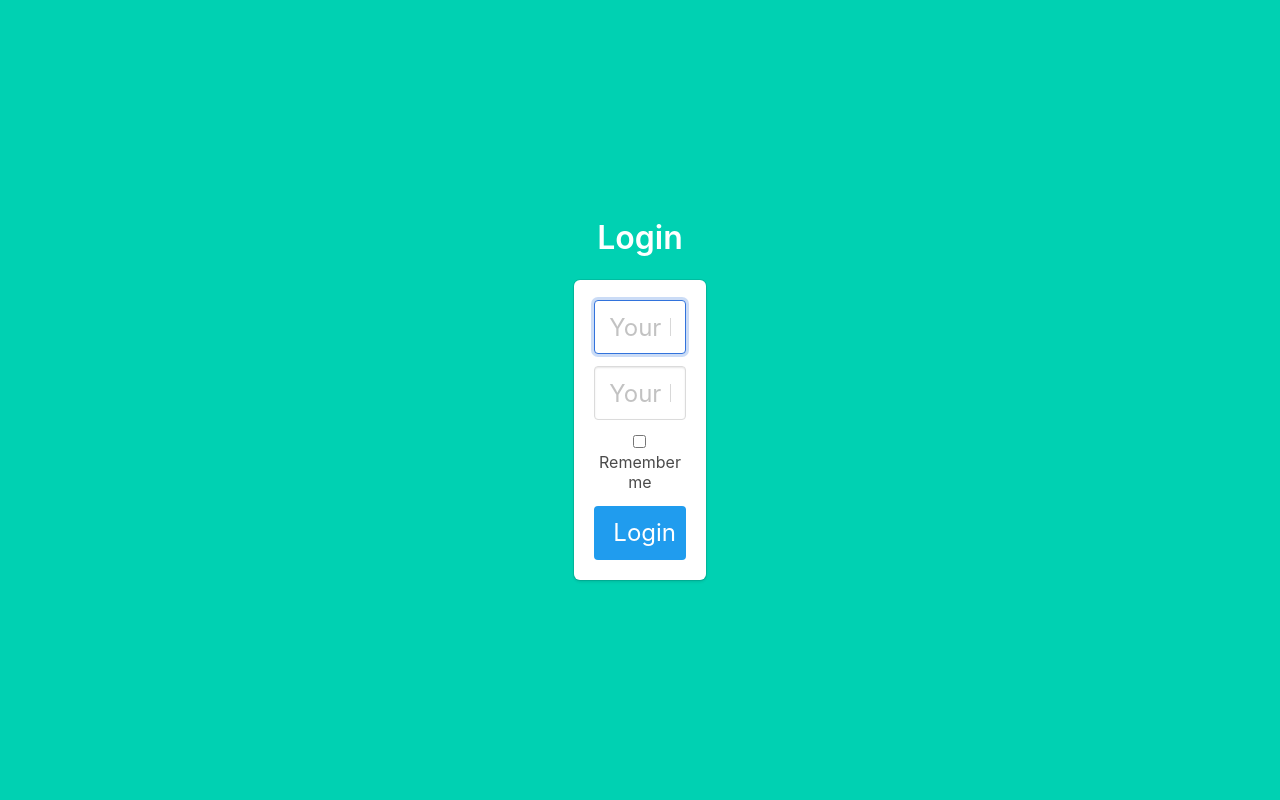
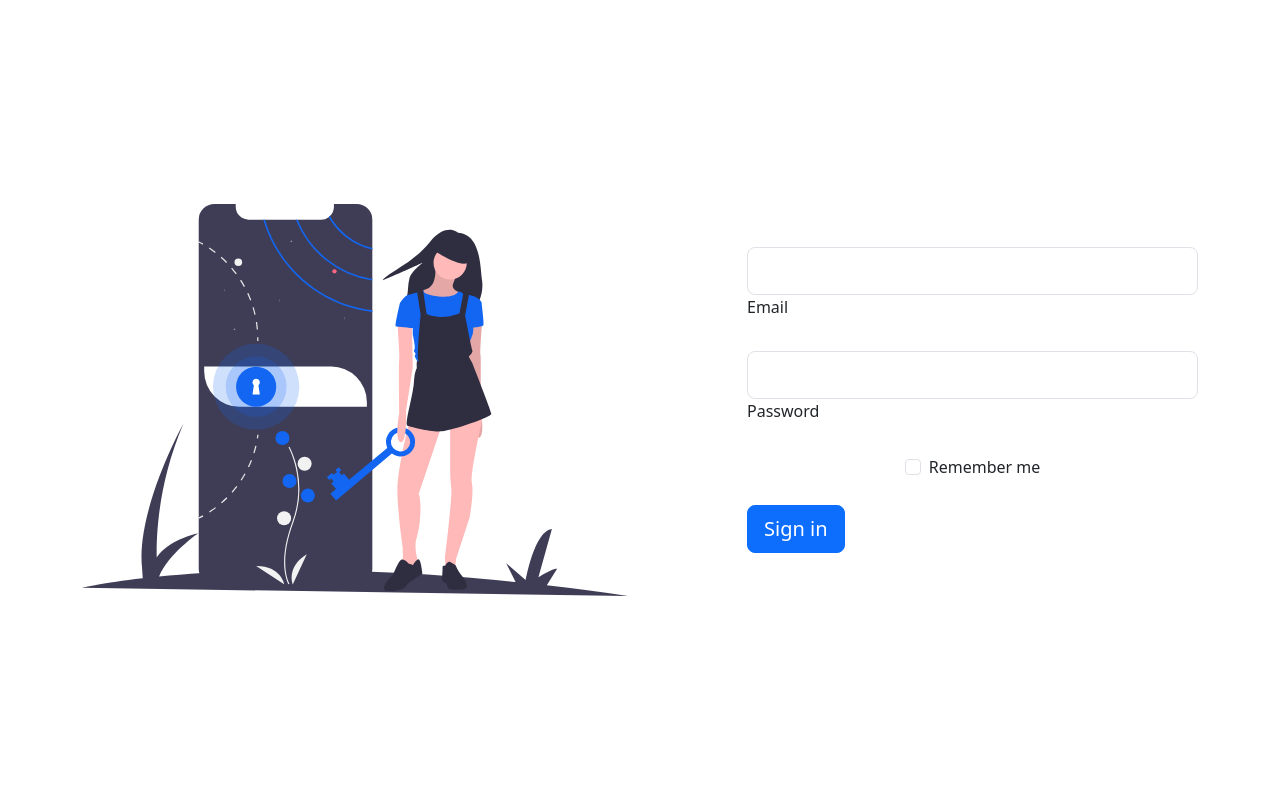
Before and after one commit to AliensWithdrawPeople/DataWizard, a Flask app: page /login in a window 1280 px wide. Run offline with Flask 3, Linux system fonts and the light colour scheme.

Commit message:
New login and base views.

```diff
--- a/templates/login.html
+++ b/templates/login.html
@@ -4,58 +4,47 @@
 <head>
     <meta charset="utf-8">
     <meta http-equiv="X-UA-Compatible" content="IE=edge">
-    <link rel="stylesheet" href="https://cdnjs.cloudflare.com/ajax/libs/bulma/0.7.2/css/bulma.min.css" />
-
-    <!-- <link href="https://cdn.jsdelivr.net/npm/bootstrap@5.0.2/dist/css/bootstrap.min.css" rel="stylesheet"> -->
+    <link href="https://cdn.jsdelivr.net/npm/bootstrap@5.3.1/dist/css/bootstrap.min.css" rel="stylesheet" integrity="sha384-4bw+/aepP/YC94hEpVNVgiZdgIC5+VKNBQNGCHeKRQN+PtmoHDEXuppvnDJzQIu9" crossorigin="anonymous">
 </head>
 
 <body>
-    <section class="hero is-primary is-fullheight">
-        <style>
-            .hero {
-            /* Center vertically and horizontally */
-            display: flex;
-            justify-content: center;
-            align-items: center;
-            }
-        </style>
+    <section class="vh-100">
+    <div class="container py-5 h-100">
+        <div class="row d-flex align-items-center justify-content-center h-100">
+        <div class="col-md-8 col-lg-7 col-xl-6">
+            <img src="/static/img/login_key.svg"
+            class="img-fluid" alt="Phone image">
+        </div>
+        <div class="col-md-7 col-lg-5 col-xl-5 offset-xl-1">
 
-        <div class="body">
-            <div class="container has-text-centered">
-                {% if error %}
-                <div class="notification is-danger">
-                    {{ error }}
-                </div>
-                {% endif %}
+            <form method="POST" action="/login">
+            <!-- Email input -->
+            <div class="form-outline mb-4">
+                <input type="email" id="inputEmail" name="email" class="form-control form-control-lg" value='{{ user_email }}'/>
+                <label class="form-label" for="inputEmail">Email</label>
+            </div>
 
-                <div class="column is-4 is-offset-4">
-                    <h3 class="title">Login</h3>
-                    <div class="box">
-                        <form method="POST" action="/login">
-                            <div class="field">
-                                <div class="control">
-                                    <input class="input is-large" type="email" name="email" placeholder="Your Email" autofocus="">
-                                </div>
-                            </div>
+            <!-- Password input -->
+            <div class="form-outline mb-4">
+                <input type="password" id="inputPassword" name="password" class="form-control form-control-lg" />
+                <label class="form-label" for="inputPassword">Password</label>
+            </div>
 
-                            <div class="field">
-                                <div class="control">
-                                    <input class="input is-large" type="password" required name="password" placeholder="Your Password">
-                                </div>
-                            </div>
-                            <div class="field">
-                                <label class="checkbox">
-                                    <input type="checkbox" name="remember">
-                                    Remember me
-                                </label>
-                            </div>
-                            <button class="button is-block is-info is-large is-fullwidth">Login</button>
-                        </form>
-
-                    </div>
+            <div class="d-flex justify-content-around align-items-center mb-4">
+                <!-- Checkbox -->
+                <div class="form-check">
+                <input class="form-check-input" type="checkbox" value="" id="rememberMeCheck" name="remember" />
+                <label class="form-check-label" for="rememberMeCheck"> Remember me </label>
                 </div>
             </div>
+
+            <!-- Submit button -->
+            <button type="submit" class="btn btn-primary btn-lg btn-block">Sign in</button>
+
+            </form>
         </div>
+        </div>
+    </div>
     </section>
 </body>
 
```
Also changed, not shown: templates/base.html (added, +66 -0 lines).
